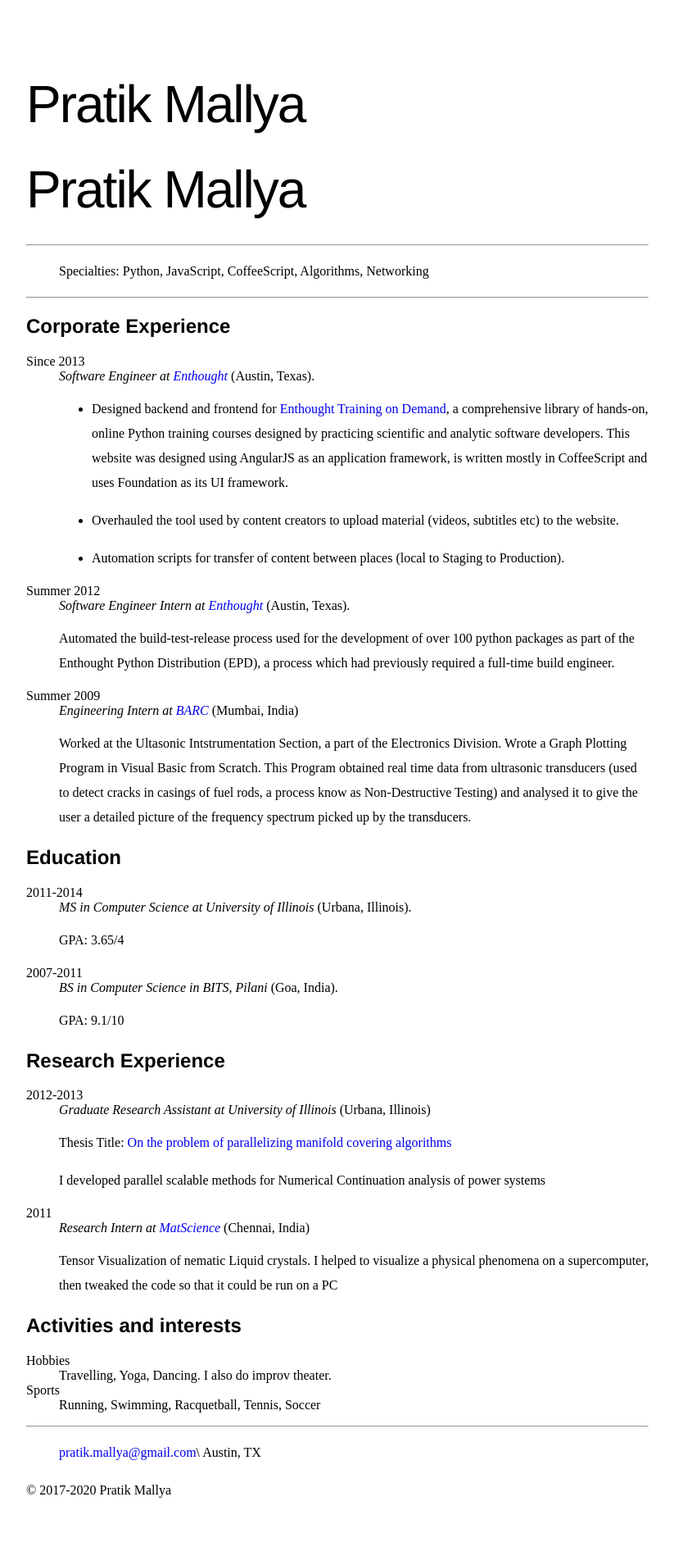
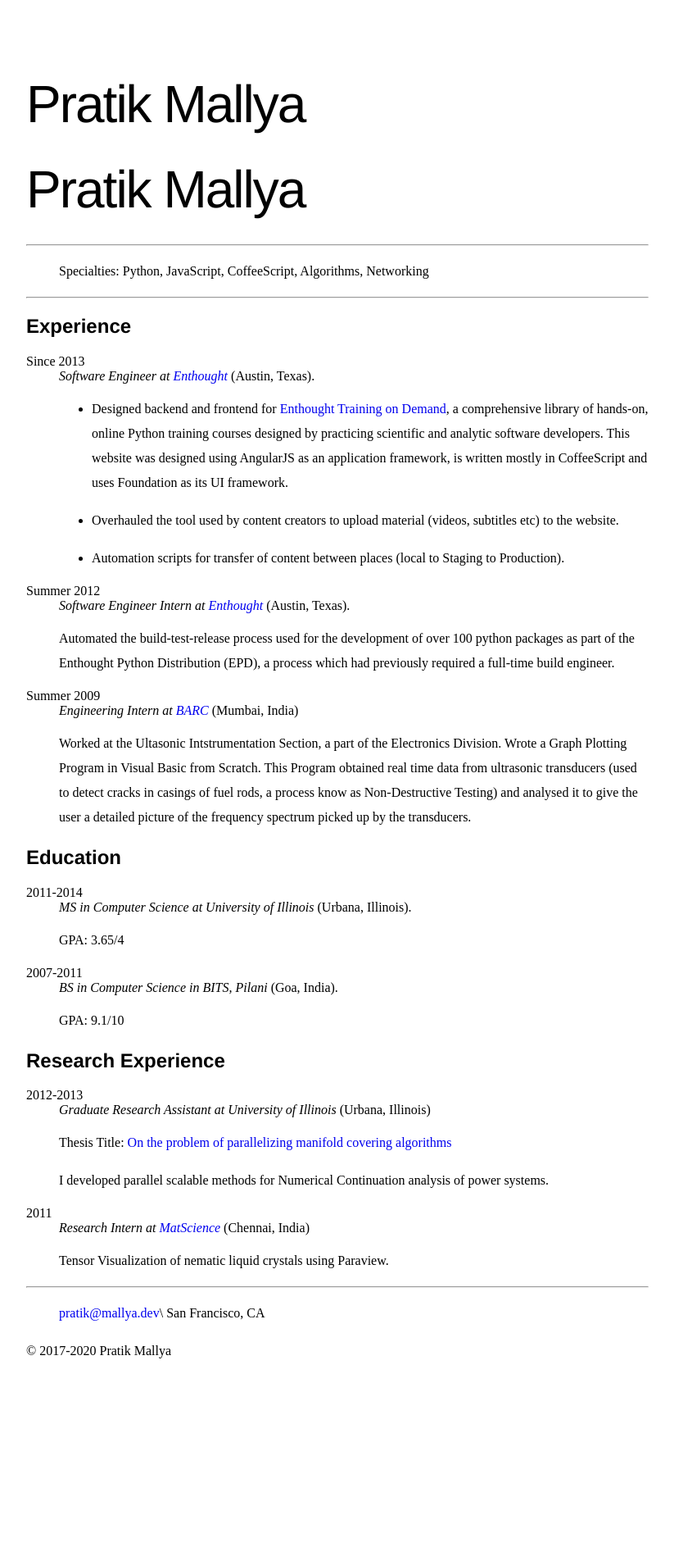
Before and after one commit to pratikmallya/pratikmallya.github.io, a Jekyll site: the page built from resume/index.md, in a window 1280 px wide. Shown: the whole page at 82% size, without its empty margins (228-1051 px from the left). Built offline with Jekyll 4.4.1, drawn with Linux system fonts in a browser that asks for light colours; our own code applies the rules of GitHub Pages for plain Markdown files; after the commit the page ends 1739 px from its top, so only the background shows below that.

```diff
--- a/resume/index.md
+++ b/resume/index.md
@@ -7,7 +7,7 @@ Pratik Mallya
 
 ----
 
-Corporate Experience
+Experience
 --------------------
 
 Since 2013
@@ -68,27 +68,14 @@ Research Experience
     Thesis Title: [On the problem of parallelizing manifold covering algorithms](https://www.ideals.illinois.edu/bitstream/handle/2142/49413/Pratik_Mallya.pdf?sequence=1)
 
     I developed parallel scalable methods for Numerical Continuation analysis
-    of power systems
+    of power systems.
 
 2011
 :   *Research Intern at [MatScience](http://www.imsc.res.in/)*
      (Chennai, India)
 
-    Tensor Visualization of nematic Liquid crystals. I helped to visualize a
-    physical phenomena on a supercomputer, then tweaked the code so that it
-    could be run on a PC
-
-
-
-Activities and interests
-------------------------
-
-Hobbies
-:   Travelling, Yoga, Dancing. I also do improv theater.
-
-Sports
-:   Running, Swimming, Racquetball, Tennis, Soccer
+    Tensor Visualization of nematic liquid crystals using Paraview.
 
 ----
 
-> <pratik.mallya@gmail.com>\ Austin, TX
+> <pratik@mallya.dev>\ San Francisco, CA
```
Also changed, not shown: _posts/2020-01-28-confidence-persistence.md (added, +51 -0 lines).
